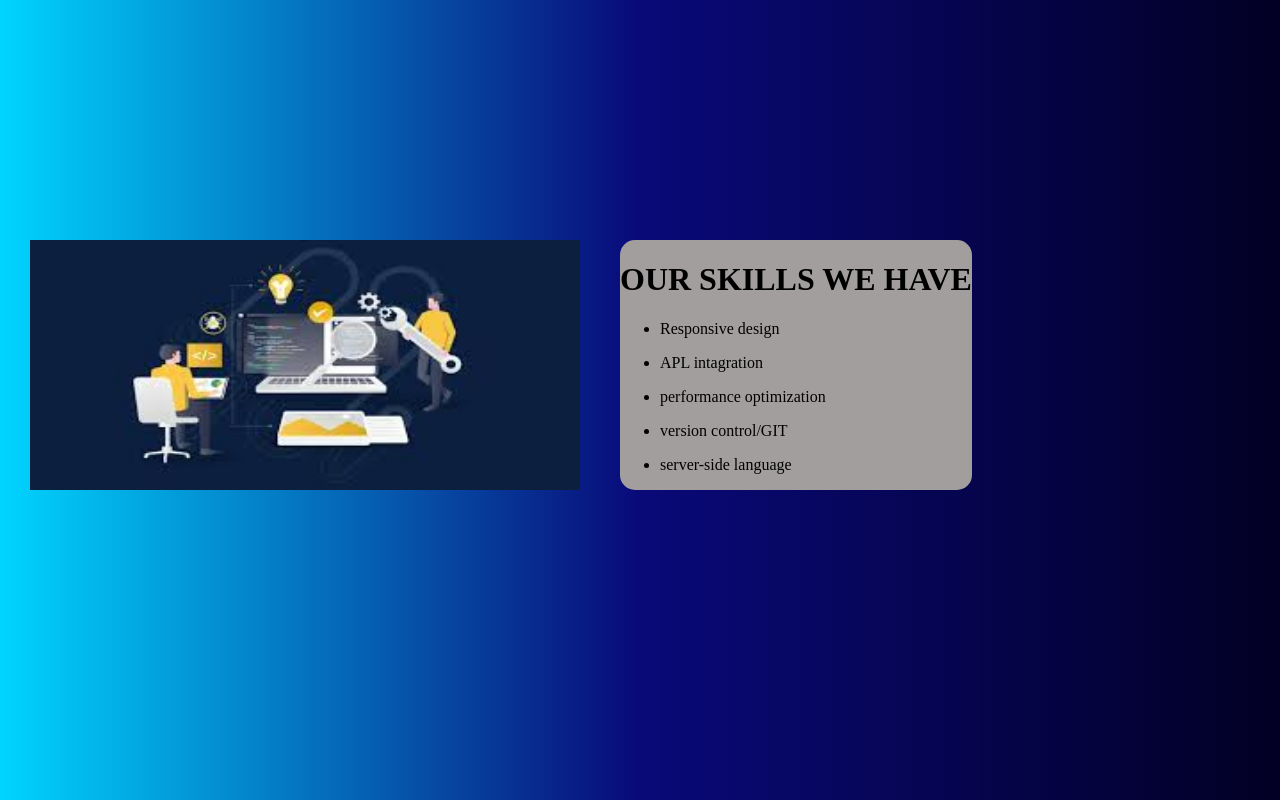
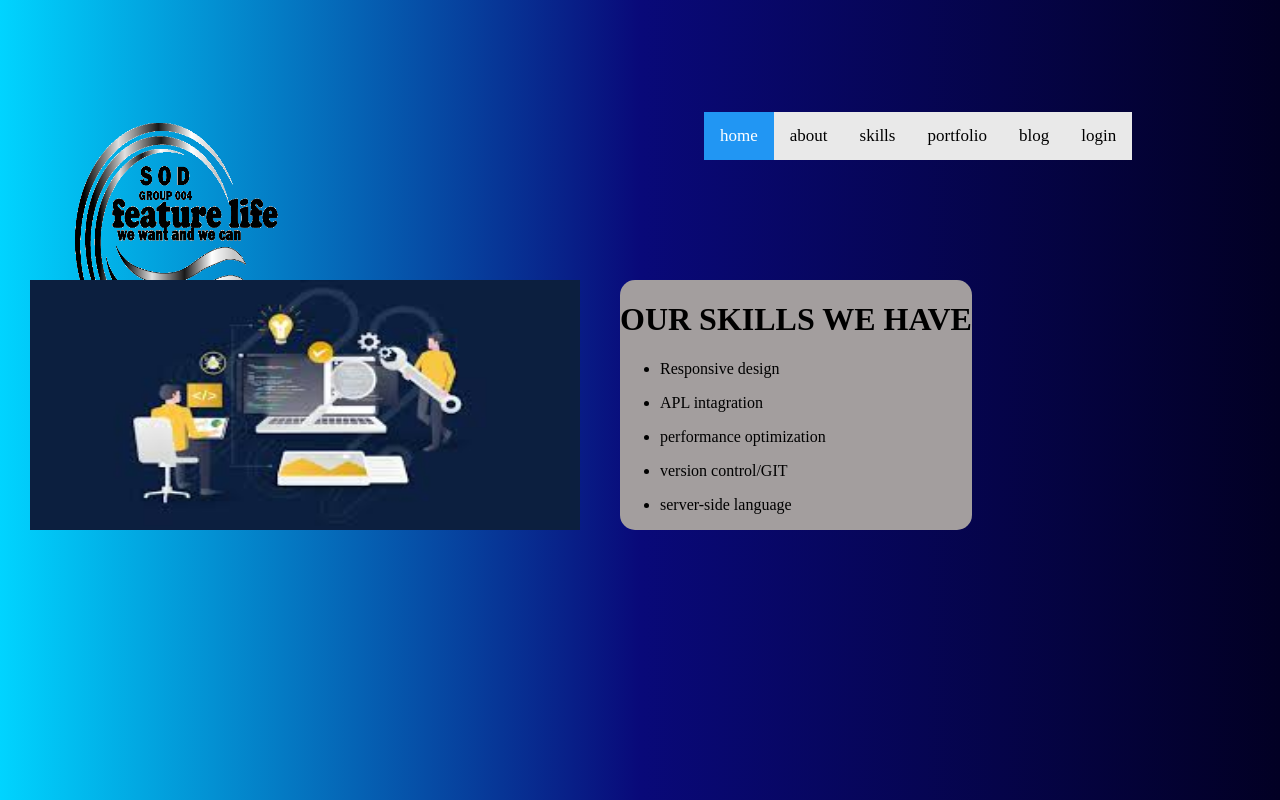
Before and after one commit to logan579/future_life, a plain HTML site: page pages/skills-page.html in a window 1280 px wide. Drawn offline with Linux system fonts and the light colour scheme.

Commit message:
add:nav-bar

```diff
--- a/css/skills.css
+++ b/css/skills.css
@@ -5,7 +5,7 @@ body{
 .containt{
     background-color: rgb(163, 158, 158);
     position: absolute;
-    top: 240px;
+    top: 280px;
     left:620px;
     border-radius: 15px;;
 
@@ -14,7 +14,88 @@ body{
 /* image contain */
 .img-contain{
     position: absolute;
-    top: 240px;
+    top: 280px;
     left: 30px;
     border-radius: 15px;
 }
+body{ background-image: linear-gradient(to left,#020024,#090979,#00D4FF);}
+/* Add a black background color to the top navigation bar */
+.topnav {
+ overflow: hidden;
+ background-color: #e9e9e9;
+ position: fixed;
+ left: 55%;
+ bottom: 80%;
+}
+
+body{ background-image: linear-gradient(to left,#020024,#090979,#00D4FF);}
+/* Add a black background color to the top navigation bar */
+.topnav {
+ overflow: hidden;
+ background-color: #e9e9e9;
+ position: fixed;
+ left: 55%;
+ bottom: 80%;
+}
+
+/* Style the links inside the navigation bar */
+.topnav a {
+ float: left;
+ display: block;
+ color: black;
+ text-align: center;
+ padding: 14px 16px;
+ text-decoration: none;
+ font-size: 17px;
+}
+
+/* Change the color of links on hover */
+.topnav a:hover {
+ background-color: green;
+ color: black;
+}
+
+/* Style the "active" element to highlight the current page */
+.topnav a.active {
+ background-color: #2196F3;
+ color: white;
+}
+/*change position of the logo*/
+.img-logo {
+ position: absolute;
+ bottom: 50%;
+ right: 70%;
+}
+/*change position of the paragraph*/
+.introduction{
+ position: absolute;
+ bottom: 50%;
+ right: 40%;
+ color: rgb(0, 0, 0);
+ font-style: italic;
+ font-family:system-ui, -apple-system, BlinkMacSystemFont, 'Segoe UI', Roboto, Oxygen, Ubuntu, Cantarell, 'Open Sans', 'Helvetica Neue', sans-serif;
+ font-size: 20px;
+
+}
+/*change position  and color of our social media in footer*/
+.footer{
+
+ position: absolute;
+ bottom: 10%;
+}
+/*  /*change position and color of contact us of footer*/
+.contact{
+
+ position: absolute;
+ bottom: 16%;
+ left: 30%;
+}
+
+ /*change position and color of location of footer*/
+ .location{
+   position: absolute;
+   bottom: 7%;
+   left: 60%;
+
+   color: rgb(255, 255, 255);
+ }
--- a/pages/skills-page.html
+++ b/pages/skills-page.html
@@ -7,8 +7,18 @@
     <link rel="stylesheet" href="../css/skills.css">
 </head>
 <body>
-    <div class="img-contain">
-        <img src="../image/download (2).jpg" width="550" height="250">
+    <header class="header"></header>
+    <img src="../assets/images/logo1.gif" alt="logo" width="400" height="400" class="img-logo">
+    <nav class="topnav">
+      <a href="./home-page.html" class="active">home</a>
+      <a href="./about-page.html" >about</a>
+      <a href="./skills-page.html">skills</a>
+      <a href="./portfolio-page.html" >portfolio</a>
+      <a href="./blog-page.html" >blog</a>
+      <a href="./login-page.html" >login</a></nav>
+   </header>
+   <div class="img-contain">
+    <img src="../image/download (2).jpg" width="550" height="250">
     </div>
     <div class="containt">
 
```
Also changed, not shown: pages/sign up.html (+21 -0 lines).
